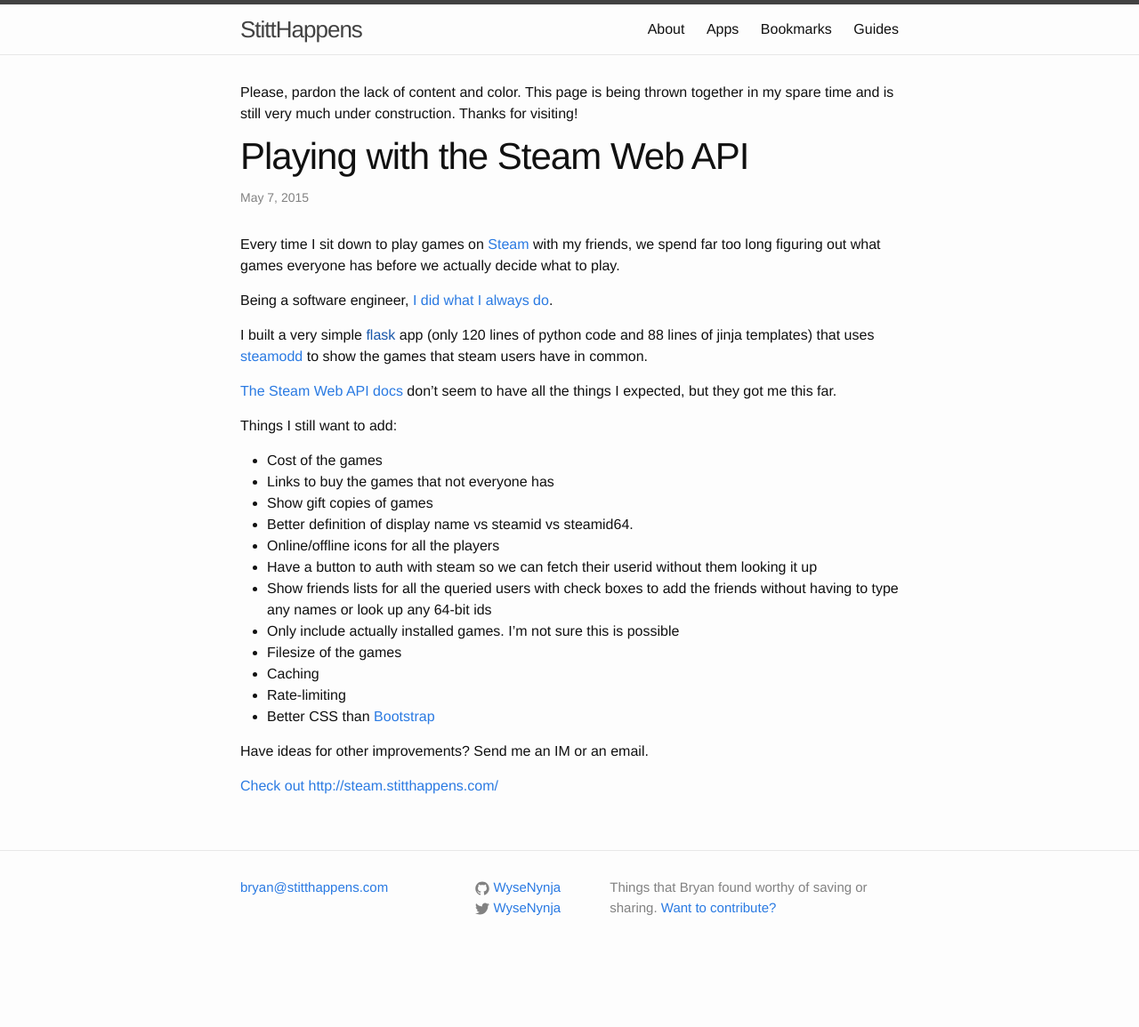
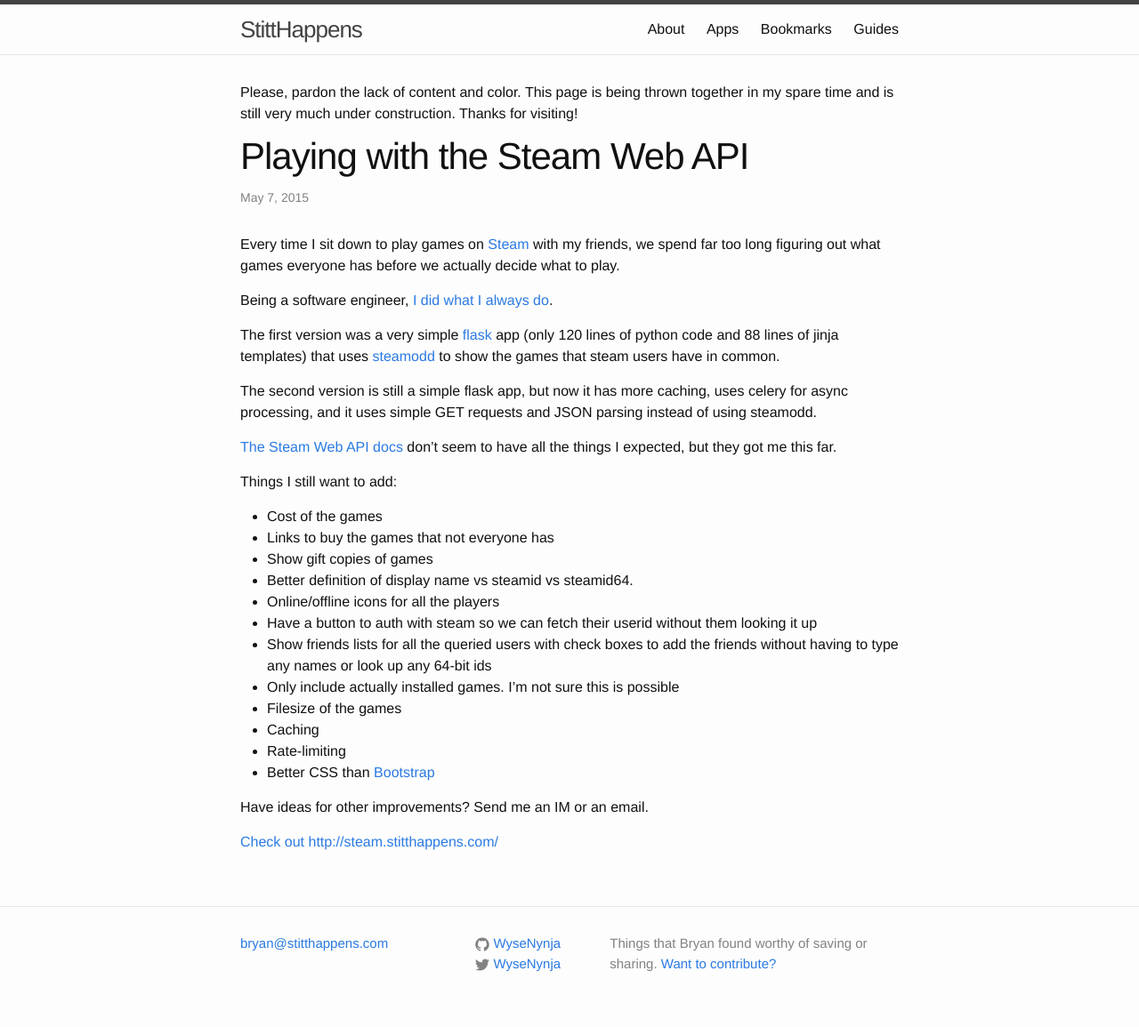
Before and after one commit to BlinkyStitt/WyseNynja.github.io, a Jekyll site: the page built from _posts/2015-05-07-steam-api.md, in a window 1280 px wide. Shown: the whole page at 89% size. Built offline with Jekyll 4.4.1, drawn with Linux system fonts in a browser that asks for light colours; before the commit the page ends 1092 px from its top, so only the background shows below that.

Commit message:
mention v2

```diff
--- a/_posts/2015-05-07-steam-api.md
+++ b/_posts/2015-05-07-steam-api.md
@@ -9,7 +9,9 @@
 
 Being a software engineer, [I did what I always do](http://steam.stitthappens.com/).
 
-I built a very simple [flask]() app (only 120 lines of python code and 88 lines of jinja templates) that uses [steamodd](https://github.com/Lagg/steamodd) to show the games that steam users have in common.
+The first version was a very simple [flask](http://flask.pocoo.org/) app (only 120 lines of python code and 88 lines of jinja templates) that uses [steamodd](https://github.com/Lagg/steamodd) to show the games that steam users have in common.
+
+The second version is still a simple flask app, but now it has more caching, uses celery for async processing, and it uses simple GET requests and JSON parsing instead of using steamodd.
 
 [The Steam Web API docs](https://developer.valvesoftware.com/wiki/Steam_Web_API) don't seem to have all the things I expected, but they got me this far.
 
```
